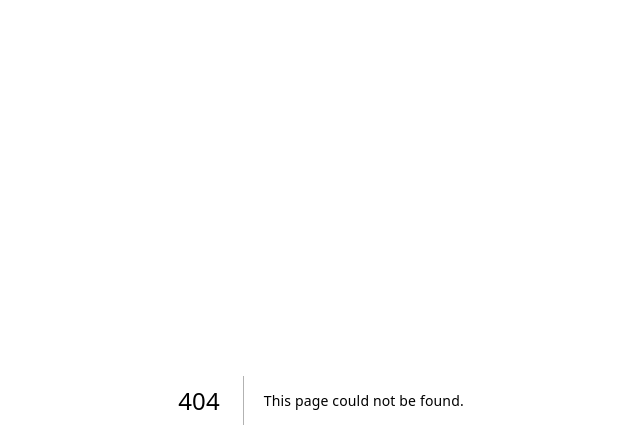
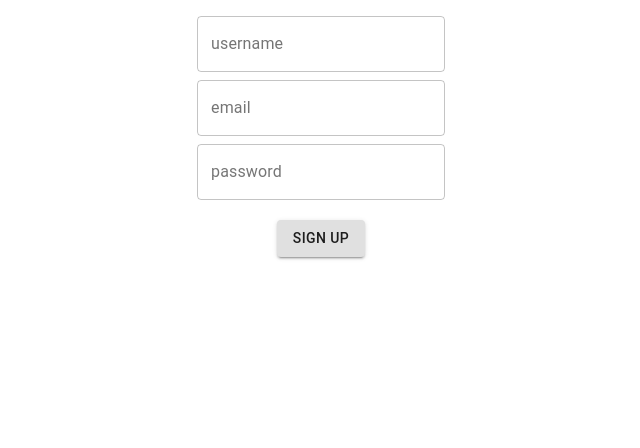
Before and after one commit to Takhof/tsawstomato, a Next.js app: page /signup in a window 1280 px wide. Before the commit this address had no page. Shown: the top 448 px of the page, without its empty margins (319-959 px from the left). Built offline with nearby package versions, Linux system fonts and the light colour scheme.

Commit message:
feat: create signup page

```diff
--- a/package.json
+++ b/package.json
@@ -17,9 +17,11 @@
     "@material-ui/icons": "^4.11.3",
     "@mui/material": "^5.10.12",
     "@next/font": "^13.0.2",
+    "aws-amplify": "^4.3.43",
     "next": "13.0.2",
     "react": "18.2.0",
-    "react-dom": "18.2.0"
+    "react-dom": "18.2.0",
+    "react-hook-form": "^7.39.1"
   },
   "devDependencies": {
     "@types/node": "18.11.9",
--- /dev/null
+++ b/src/pages/signup.tsx
@@ -0,0 +1,139 @@
+import { useForm, SubmitHandler } from "react-hook-form";
+import { Button, TextField, Grid } from "@material-ui/core";
+import { Auth } from "aws-amplify";
+import MuiAlert, { AlertProps } from "@mui/material/Alert";
+import Snackbar from "@mui/material/Snackbar";
+import React, { useState } from "react";
+
+interface IFormInput {
+  username: string;
+  password: string;
+  email: string;
+  iceCreamType: { label: string; value: string };
+}
+
+const Alert = React.forwardRef<HTMLDivElement, AlertProps>(function Alert(
+  props,
+  ref
+) {
+  return <MuiAlert elevation={6} ref={ref} variant="filled" {...props} />;
+});
+
+export default function Signup() {
+  const [open, setOpen] = useState(false);
+  const [signUpError, setSignUpError] = useState<string>("");
+
+  const {
+    register,
+    formState: { errors },
+    handleSubmit,
+  } = useForm<IFormInput>();
+
+  const onSubmit: SubmitHandler<IFormInput> = async (data) => {
+    console.log(data);
+    try {
+      signUpCustom(data);
+    } catch (err) {
+      console.error(err);
+      setSignUpError(err.message);
+      setOpen(true);
+    }
+  };
+
+  console.log("Errors:", errors);
+
+  const handleClose = (
+    event?: React.SyntheticEvent | Event,
+    reason?: string
+  ) => {
+    if (reason === "clickaway") {
+      return;
+    }
+
+    setOpen(false);
+  };
+
+  async function signUpCustom(data: IFormInput) {
+    const { username, password, email } = data;
+    try {
+      const { user } = await Auth.signUp({
+        username,
+        password,
+        attributes: {
+          email,
+        },
+        autoSignIn: {
+          enabled: true,
+        },
+      });
+      console.log(user);
+    } catch (error) {
+      console.log("error signing up:", error);
+    }
+  }
+
+  return (
+    <form onSubmit={handleSubmit(onSubmit)}>
+      <p></p>
+      <Grid
+        container
+        direction="column"
+        alignItems="center"
+        justify="center"
+        spacing={1}
+      >
+        <Grid item>
+          <TextField
+            id="username"
+            label="username"
+            variant="outlined"
+            type="text"
+            error={errors.username ? true : false}
+            helperText={errors.username ? errors.username.message : null}
+            {...register("username", {
+              required: { value: true, message: "Please enter a username." },
+              minLength: { value: 3, message: "Minimum length is 3 letters." },
+            })}
+          />
+        </Grid>
+        <Grid item>
+          <TextField
+            id="email"
+            label="email"
+            variant="outlined"
+            type="email"
+            error={errors.email ? true : false}
+            helperText={errors.email ? errors.email.message : null}
+            {...register("email", {
+              required: { value: true, message: "Please enter a valid email." },
+            })}
+          />
+        </Grid>
+        <Grid item>
+          <TextField
+            id="password"
+            label="password"
+            variant="outlined"
+            type="password"
+            error={errors.password ? true : false}
+            helperText={errors.password ? errors.password.message : null}
+            {...register("password", {
+              required: { value: true, message: "Please enter a password." },
+              minLength: { value: 3, message: "Minimum length is 3 letters." },
+            })}
+          />
+        </Grid>
+        <Grid style={{ marginTop: 16 }}>
+          <Button variant="contained" type="submit">
+            Sign up
+          </Button>
+        </Grid>
+      </Grid>
+      <Snackbar open={open} autoHideDuration={6000} onClose={handleClose}>
+        <Alert onClose={handleClose} severity="error" sx={{ width: "100%" }}>
+          Sign up error!
+        </Alert>
+      </Snackbar>{" "}
+    </form>
+  );
+}
--- a/src/theme-options.ts
+++ b/src/theme-options.ts
@@ -1,32 +1,17 @@
 import { ThemeOptions } from "@material-ui/core/styles/createMuiTheme";
-import { Roboto } from "@next/font/google";
-
-export const roboto = Roboto({
-  weight: ["300", "400", "500", "700"],
-  subsets: ["latin"],
-  display: "swap",
-  fallback: ["Helvetica", "Arial", "sans-serif"],
-});
 
 export const themeOptions: ThemeOptions = {
   palette: {
-    type: "dark",
+    type: "light",
     primary: {
-      main: "#5893df",
+      main: "#1976d2",
     },
     secondary: {
-      main: "#2ec5d3",
+      main: "rgb(220, 0, 78)",
     },
     background: {
-      default: "#192231",
-      paper: "#24344d",
-    },
-    text: {
-      primary: "#f3f3f3",
-      secondary: "rgba(255, 255, 255, 0.7)",
-    },
-    typography: {
-      fontFamily: roboto.style.fontFamily,
+      default: "#fff",
+      paper: "#fff",
     },
   },
 };
```
Also changed, not shown: 1 other file (tests, documents, lock files or other folders).
